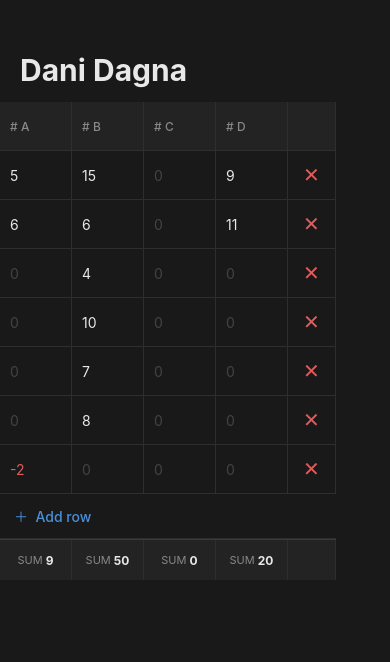
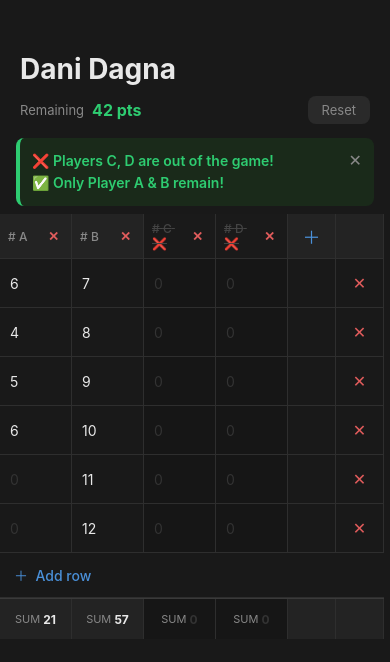
Before and after one commit to Mikiyaslenjisa/DaniDagna, a React Native app: screen / in a window 390 px wide. Shown: the top 662 px of the page. Built offline with nearby package versions, Linux system fonts and the light colour scheme.

Commit message:
Update App.js

```diff
--- a/App.js
+++ b/App.js
@@ -1,25 +1,76 @@
-import React, { useState } from 'react';
+import React, { useState, useEffect } from 'react';
 import {
   View, Text, TextInput, TouchableOpacity, ScrollView,
-  StyleSheet, StatusBar, KeyboardAvoidingView, Platform
+  StyleSheet, StatusBar, KeyboardAvoidingView, Platform, Alert
 } from 'react-native';
 
-const COLS = ['A', 'B', 'C', 'D'];
+const initialCols = ['A', 'B', 'C', 'D'];
+const TOTAL = 120;
 
-const initialRows = [
-  { A: '5', B: '15', C: '', D: '9' },
-  { A: '6', B: '6',  C: '', D: '11' },
-  { A: '',  B: '4',  C: '', D: '' },
-  { A: '',  B: '10', C: '', D: '' },
-  { A: '',  B: '7',  C: '', D: '' },
-  { A: '',  B: '8',  C: '', D: '' },
-  { A: '-2',B: '',   C: '', D: '' },
-];
+const makeEmptyRow = (cols) => {
+  const row = {};
+  cols.forEach(c => row[c] = '');
+  return row;
+};
 
 export default function App() {
   const [title, setTitle] = useState('Dani Dagna');
   const [editingTitle, setEditingTitle] = useState(false);
-  const [rows, setRows] = useState(initialRows);
+  const [cols, setCols] = useState(initialCols);
+  const [rows, setRows] = useState([
+    { A: '6', B: '7',  C: '', D: '' },
+    { A: '4', B: '8',  C: '', D: '' },
+    { A: '5', B: '9',  C: '', D: '' },
+    { A: '6', B: '10', C: '', D: '' },
+    { A: '',  B: '11', C: '', D: '' },
+    { A: '',  B: '12', C: '', D: '' },
+  ]);
+  const [eliminated, setEliminated] = useState([]);
+  const [notification, setNotification] = useState('');
+
+  const getSum = (col) => {
+    return rows.reduce((acc, r) => {
+      const v = parseFloat(r[col]);
+      return acc + (isNaN(v) ? 0 : v);
+    }, 0);
+  };
+
+  const totalScored = () => cols.reduce((acc, c) => acc + getSum(c), 0);
+  const remaining = () => TOTAL - totalScored();
+
+  // Auto-eliminate logic
+  useEffect(() => {
+    const rem = remaining();
+    const activeCols = cols.filter(c => !eliminated.includes(c));
+    if (activeCols.length <= 2) return;
+
+    // Find the highest score among active players
+    const scores = activeCols.map(c => ({ col: c, score: getSum(c) }));
+    const maxScore = Math.max(...scores.map(s => s.score));
+
+    // A player is eliminated if even getting ALL remaining points
+    // still can't beat the current leader
+    const newlyEliminated = scores
+      .filter(s => s.score + rem < maxScore && !eliminated.includes(s.col))
+      .map(s => s.col);
+
+    if (newlyEliminated.length > 0) {
+      const allEliminated = [...eliminated, ...newlyEliminated];
+      setEliminated(allEliminated);
+
+      const stillActive = cols.filter(c => !allEliminated.includes(c));
+      const outNames = newlyEliminated.join(', ');
+      const leftNames = stillActive.join(' & ');
+
+      if (stillActive.length === 1) {
+        setNotification(`🏆 Player ${leftNames} WINS! All others are out!`);
+      } else {
+        setNotification(
+          `❌ Player${newlyEliminated.length > 1 ? 's' : ''} ${outNames} ${newlyEliminated.length > 1 ? 'are' : 'is'} out of the game!\n✅ Only Player ${leftNames} ${stillActive.length === 1 ? 'wins' : 'remain'}!`
+        );
+      }
+    }
+  }, [rows]);
 
   const updateCell = (rowIdx, col, value) => {
     const safe = value
@@ -30,19 +81,52 @@ export default function App() {
   };
 
   const addRow = () => {
-    setRows([...rows, { A: '', B: '', C: '', D: '' }]);
+    setRows([...rows, makeEmptyRow(cols)]);
   };
 
   const deleteRow = (idx) => {
     setRows(rows.filter((_, i) => i !== idx));
   };
 
-  const getSum = (col) => {
-    const total = rows.reduce((acc, r) => {
-      const v = parseFloat(r[col]);
-      return acc + (isNaN(v) ? 0 : v);
-    }, 0);
-    return parseFloat(total.toFixed(4));
+  const deleteCol = (col) => {
+    Alert.alert('Delete column', `Remove column "${col}"?`, [
+      { text: 'Cancel', style: 'cancel' },
+      { text: 'Delete', style: 'destructive', onPress: () => {
+        const newCols = cols.filter(c => c !== col);
+        const newRows = rows.map(r => {
+          const nr = { ...r };
+          delete nr[col];
+          return nr;
+        });
+        setCols(newCols);
+        setRows(newRows);
+        setEliminated(eliminated.filter(c => c !== col));
+        setNotification('');
+      }}
+    ]);
+  };
+
+  const addCol = () => {
+    const letters = 'ABCDEFGHIJKLMNOPQRSTUVWXYZ';
+    const existing = new Set(cols);
+    let newCol = '';
+    for (let i = 0; i < letters.length; i++) {
+      if (!existing.has(letters[i])) { newCol = letters[i]; break; }
+    }
+    if (!newCol) return;
+    setCols([...cols, newCol]);
+    setRows(rows.map(r => ({ ...r, [newCol]: '' })));
+  };
+
+  const resetGame = () => {
+    Alert.alert('Reset', 'Clear all scores?', [
+      { text: 'Cancel', style: 'cancel' },
+      { text: 'Reset', style: 'destructive', onPress: () => {
+        setRows(rows.map(r => makeEmptyRow(cols)));
+        setEliminated([]);
+        setNotification('');
+      }}
+    ]);
   };
 
   const COL_W = 72;
@@ -54,6 +138,7 @@ export default function App() {
     >
       <StatusBar barStyle="light-content" backgroundColor="#191919" />
 
+      {/* Header */}
       <View style={styles.header}>
         {editingTitle ? (
           <TextInput
@@ -61,50 +146,103 @@ export default function App() {
             value={title}
             onChangeText={setTitle}
             onBlur={() => setEditingTitle(false)}
-            autoFocus
-            selectTextOnFocus
+            autoFocus selectTextOnFocus
           />
         ) : (
           <TouchableOpacity onPress={() => setEditingTitle(true)}>
             <Text style={styles.title}>{title}</Text>
           </TouchableOpacity>
         )}
+        <View style={styles.headerRow2}>
+          <View style={styles.remainingBox}>
+            <Text style={styles.remainingLabel}>Remaining</Text>
+            <Text style={[styles.remainingVal, remaining() < 20 && { color: '#e05c5c' }]}>
+              {remaining()} pts
+            </Text>
+          </View>
+          <TouchableOpacity style={styles.resetBtn} onPress={resetGame}>
+            <Text style={styles.resetText}>Reset</Text>
+          </TouchableOpacity>
+        </View>
       </View>
 
+      {/* Notification banner */}
+      {notification ? (
+        <View style={styles.notifBox}>
+          <Text style={styles.notifText}>{notification}</Text>
+          <TouchableOpacity onPress={() => setNotification('')}>
+            <Text style={styles.notifClose}>✕</Text>
+          </TouchableOpacity>
+        </View>
+      ) : null}
+
+      {/* Table */}
       <ScrollView style={styles.scrollArea} keyboardShouldPersistTaps="handled">
         <ScrollView horizontal showsHorizontalScrollIndicator={false}>
           <View>
 
-            <View style={styles.headerRow}>
-              {COLS.map(col => (
-                <View key={col} style={[styles.cell, styles.headerCell, { width: COL_W }]}>
-                  <Text style={styles.headerText}># {col}</Text>
+            {/* Column headers with delete button */}
+            <View style={styles.colHeaderRow}>
+              {cols.map(col => (
+                <View key={col} style={[
+                  styles.colHeaderCell,
+                  { width: COL_W },
+                  eliminated.includes(col) && styles.eliminatedCol
+                ]}>
+                  <Text style={[
+                    styles.headerText,
+                    eliminated.includes(col) && styles.eliminatedText
+                  ]}>
+                    # {col} {eliminated.includes(col) ? '❌' : ''}
+                  </Text>
+                  <TouchableOpacity
+                    onPress={() => deleteCol(col)}
+                    style={styles.colDeleteBtn}
+                  >
+                    <Text style={styles.colDeleteText}>✕</Text>
+                  </TouchableOpacity>
                 </View>
               ))}
-              <View style={[styles.cell, styles.headerCell, { width: 48 }]}>
-                <Text style={styles.headerText}> </Text>
-              </View>
+              {/* Add column */}
+              <TouchableOpacity
+                style={[styles.colHeaderCell, { width: 48, justifyContent: 'center', alignItems: 'center' }]}
+                onPress={addCol}
+              >
+                <Text style={styles.addColText}>＋</Text>
+              </TouchableOpacity>
+              {/* Delete row header spacer */}
+              <View style={[styles.colHeaderCell, { width: 48 }]} />
             </View>
 
+            {/* Data rows */}
             {rows.map((row, rowIdx) => (
               <View key={rowIdx} style={styles.dataRow}>
-                {COLS.map(col => (
-                  <View key={col} style={[styles.cell, { width: COL_W }]}>
+                {cols.map(col => (
+                  <View key={col} style={[
+                    styles.cell,
+                    { width: COL_W },
+                    eliminated.includes(col) && styles.eliminatedCellBg
+                  ]}>
                     <TextInput
                       style={[
                         styles.cellInput,
-                        parseFloat(row[col]) < 0 && styles.negativeInput
+                        parseFloat(row[col]) < 0 && styles.negativeInput,
+                        eliminated.includes(col) && styles.eliminatedCellText
                       ]}
                       value={row[col]}
                       onChangeText={v => updateCell(rowIdx, col, v)}
                       keyboardType="default"
                       placeholder="0"
-                      placeholderTextColor="#444"
+                      placeholderTextColor="#333"
                       textAlign="right"
                       selectionColor="#4a90d9"
+                      editable={!eliminated.includes(col)}
                     />
                   </View>
                 ))}
+                {/* Add col spacer */}
+                <View style={[styles.cell, { width: 48 }]} />
+                {/* Delete row */}
                 <TouchableOpacity
                   style={[styles.cell, styles.deleteCell, { width: 48 }]}
                   onPress={() => deleteRow(rowIdx)}
@@ -115,20 +253,31 @@ export default function App() {
               </View>
             ))}
 
+            {/* Add row */}
             <TouchableOpacity style={styles.addRow} onPress={addRow}>
               <Text style={styles.addRowText}>＋  Add row</Text>
             </TouchableOpacity>
 
+            {/* SUM footer */}
             <View style={styles.sumRow}>
-              {COLS.map(col => {
+              {cols.map(col => {
                 const s = getSum(col);
                 return (
-                  <View key={col} style={[styles.cell, styles.sumCell, { width: COL_W }]}>
+                  <View key={col} style={[
+                    styles.cell, styles.sumCell,
+                    { width: COL_W },
+                    eliminated.includes(col) && styles.eliminatedCellBg
+                  ]}>
                     <Text style={styles.sumLabel}>SUM </Text>
-                    <Text style={[styles.sumVal, s < 0 && styles.negativeSum]}>{s}</Text>
+                    <Text style={[
+                      styles.sumVal,
+                      s < 0 && styles.negativeSum,
+                      eliminated.includes(col) && styles.eliminatedCellText
+                    ]}>{s}</Text>
                   </View>
                 );
               })}
+              <View style={[styles.cell, styles.sumCell, { width: 48 }]} />
               <View style={[styles.cell, styles.sumCell, { width: 48 }]} />
             </View>
 
@@ -151,41 +300,54 @@ const NEGATIVE = '#e05c5c';
 const styles = StyleSheet.create({
   root: { flex: 1, backgroundColor: BG },
   header: { paddingTop: 52, paddingHorizontal: 20, paddingBottom: 14, backgroundColor: BG },
-  title: { fontSize: 30, fontWeight: '700', color: TEXT },
+  title: { fontSize: 28, fontWeight: '700', color: TEXT, marginBottom: 10 },
   titleInput: {
-    fontSize: 30, fontWeight: '700', color: TEXT,
-    borderBottomWidth: 1.5, borderBottomColor: ACCENT, paddingBottom: 2,
+    fontSize: 28, fontWeight: '700', color: TEXT,
+    borderBottomWidth: 1.5, borderBottomColor: ACCENT,
+    paddingBottom: 2, marginBottom: 10,
   },
+  headerRow2: { flexDirection: 'row', alignItems: 'center', justifyContent: 'space-between' },
+  remainingBox: { flexDirection: 'row', alignItems: 'center', gap: 8 },
+  remainingLabel: { color: MUTED, fontSize: 13 },
+  remainingVal: { color: '#2ecc71', fontSize: 16, fontWeight: '700' },
+  resetBtn: { backgroundColor: '#2a2a2a', borderRadius: 8, paddingVertical: 6, paddingHorizontal: 14 },
+  resetText: { color: MUTED, fontSize: 13 },
+  notifBox: {
+    backgroundColor: '#1a2a1a', borderLeftWidth: 4, borderLeftColor: '#2ecc71',
+    marginHorizontal: 16, marginBottom: 8, borderRadius: 8,
+    padding: 12, flexDirection: 'row', alignItems: 'flex-start', justifyContent: 'space-between',
+  },
+  notifText: { color: '#2ecc71', fontSize: 14, fontWeight: '600', flex: 1, lineHeight: 22 },
+  notifClose: { color: MUTED, fontSize: 16, marginLeft: 8 },
   scrollArea: { flex: 1 },
-  headerRow: {
+  colHeaderRow: {
     flexDirection: 'row', backgroundColor: SURFACE,
     borderBottomWidth: 0.5, borderBottomColor: BORDER,
   },
-  headerCell: { justifyContent: 'center' },
-  headerText: { color: MUTED, fontSize: 12, fontWeight: '500', paddingLeft: 10 },
-  cell: {
+  colHeaderCell: {
     borderRightWidth: 0.5, borderRightColor: BORDER,
-    height: 48, justifyContent: 'center',
+    height: 44, flexDirection: 'row',
+    alignItems: 'center', justifyContent: 'space-between',
+    paddingHorizontal: 8,
   },
+  headerText: { color: MUTED, fontSize: 12, fontWeight: '500' },
+  colDeleteBtn: { padding: 4 },
+  colDeleteText: { color: NEGATIVE, fontSize: 13, fontWeight: '700' },
+  addColText: { color: ACCENT, fontSize: 18 },
+  eliminatedCol: { backgroundColor: '#1a1a1a' },
+  eliminatedText: { color: '#444', textDecorationLine: 'line-through' },
+  cell: { borderRightWidth: 0.5, borderRightColor: BORDER, height: 48, justifyContent: 'center' },
   dataRow: { flexDirection: 'row', borderBottomWidth: 0.5, borderBottomColor: BORDER },
   cellInput: { color: TEXT, fontSize: 14, paddingHorizontal: 10, height: '100%' },
   negativeInput: { color: NEGATIVE },
+  eliminatedCellBg: { backgroundColor: '#161616' },
+  eliminatedCellText: { color: '#333' },
   deleteCell: { alignItems: 'center', backgroundColor: 'transparent' },
-  trashIcon: { fontSize: 20, color: '#e05c5c' },
-  addRow: {
-    paddingVertical: 12, paddingHorizontal: 14,
-    borderBottomWidth: 0.5, borderBottomColor: BORDER,
-  },
+  trashIcon: { fontSize: 16, color: NEGATIVE },
+  addRow: { paddingVertical: 12, paddingHorizontal: 14, borderBottomWidth: 0.5, borderBottomColor: BORDER },
   addRowText: { color: ACCENT, fontSize: 14, fontWeight: '500' },
-  sumRow: {
-    flexDirection: 'row',
-    borderTopWidth: 1, borderTopColor: '#3a3a3a',
-    backgroundColor: SURFACE,
-  },
-  sumCell: {
-    flexDirection: 'row', alignItems: 'center',
-    paddingHorizontal: 8, height: 40,
-  },
+  sumRow: { flexDirection: 'row', borderTopWidth: 1, borderTopColor: '#3a3a3a', backgroundColor: SURFACE },
+  sumCell: { flexDirection: 'row', alignItems: 'center', paddingHorizontal: 8, height: 40 },
   sumLabel: { color: MUTED, fontSize: 11 },
   sumVal: { color: TEXT, fontSize: 12, fontWeight: '700' },
   negativeSum: { color: NEGATIVE },
```
